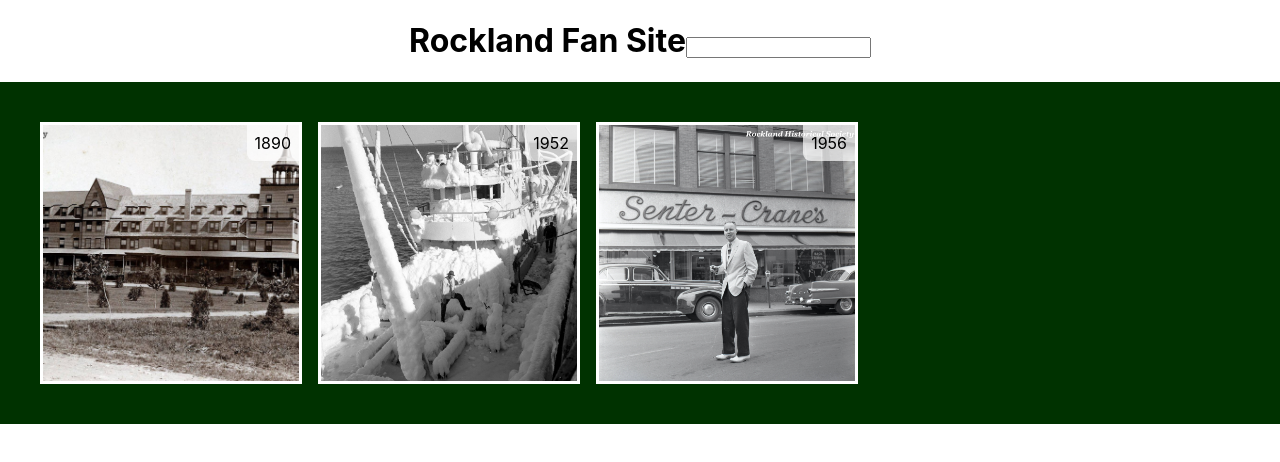
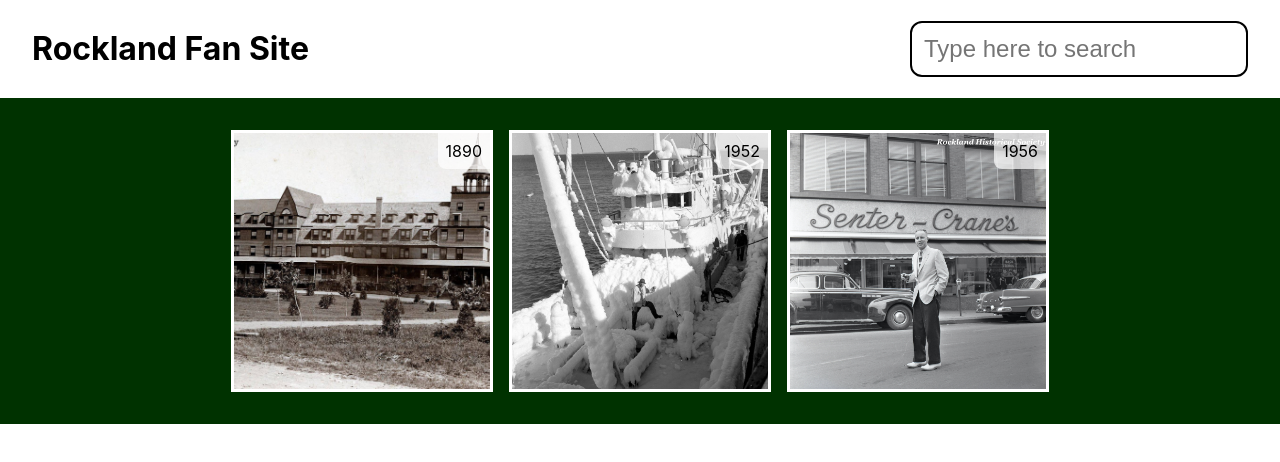
Before and after one commit to mpaulweeks/rockland, a React (Create React App) app: page / in a window 1280 px wide. Shown: the top 462 px of the page. Built offline with nearby package versions, Linux system fonts and the light colour scheme.

Commit message:
more styling

```diff
--- a/src/App.css
+++ b/src/App.css
@@ -1,38 +1,15 @@
-.App {
-  text-align: center;
+header {
+  padding: 0.5rem 2rem;
+  display: flex;
+  flex-direction: row;
+  justify-content: space-between;
+  align-items: center;
+  flex-wrap: nowrap;
 }
 
-.App-logo {
-  height: 40vmin;
-  pointer-events: none;
+header input {
+  font-size: 1.5rem;
+  padding: 0.5em;
+  border: 0.1em solid black;
+  border-radius: 0.5em;
 }
-
-@media (prefers-reduced-motion: no-preference) {
-  .App-logo {
-    animation: App-logo-spin infinite 20s linear;
-  }
-}
-
-.App-header {
-  background-color: #282c34;
-  min-height: 100vh;
-  display: flex;
-  flex-direction: column;
-  align-items: center;
-  justify-content: center;
-  font-size: calc(10px + 2vmin);
-  color: white;
-}
-
-.App-link {
-  color: #61dafb;
-}
-
-@keyframes App-logo-spin {
-  from {
-    transform: rotate(0deg);
-  }
-  to {
-    transform: rotate(360deg);
-  }
-}
--- a/src/App.tsx
+++ b/src/App.tsx
@@ -3,7 +3,7 @@ import './App.css';
 import { Database } from './util/db';
 import { Gallery } from './gallery';
 
-function App() {
+export function App() {
   const [db, setDb] = useState<Database>();
   const [searchRaw, setSearchRaw] = useState<string>('');
   const [searchTerms, setSearchTerms] = useState<string[]>([]);
@@ -22,14 +22,17 @@ function App() {
   }
 
   return (
-    <div className="App">
-      <h1>
-        Rockland Fan Site
+    <div>
+      <header>
+        <h1>
+          Rockland Fan Site
+        </h1>
         <input
+          placeholder="Type here to search"
           value={searchRaw}
           onChange={evt => parseSearchTerms(evt.target.value)}
         />
-      </h1>
+      </header>
       {db ? (
         <Gallery db={db} searchTerms={searchTerms} />
       ):(
@@ -38,5 +41,3 @@ function App() {
     </div>
   );
 }
-
-export default App;
--- a/src/gallery/Gallery.css
+++ b/src/gallery/Gallery.css
@@ -1,10 +1,10 @@
 .GalleryContainer {
   background-color: rgba(0, 50, 0, 1);
-  padding: 2em;
+  padding: 1.5rem;
 
   display: flex;
   flex-direction: row;
-  justify-content: flex-start;
+  justify-content: center;
   align-items: flex-start;
   flex-wrap: wrap;
 }
--- a/src/index.css
+++ b/src/index.css
@@ -1,3 +1,7 @@
+html {
+  font-size: 16px;
+}
+
 body {
   margin: 0;
   font-family: -apple-system, BlinkMacSystemFont, 'Segoe UI', 'Roboto', 'Oxygen',
--- a/src/index.tsx
+++ b/src/index.tsx
@@ -1,7 +1,7 @@
 import React from 'react';
 import ReactDOM from 'react-dom';
 import './index.css';
-import App from './App';
+import { App } from './App';
 import reportWebVitals from './reportWebVitals';
 
 ReactDOM.render(
```
